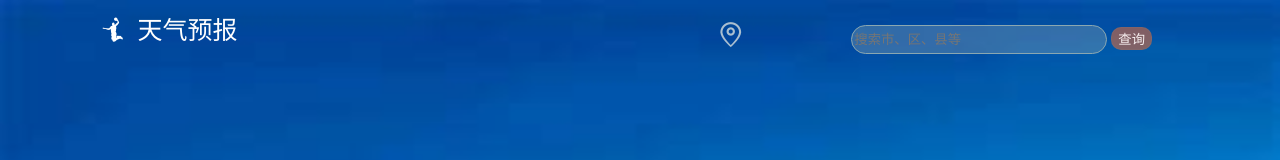
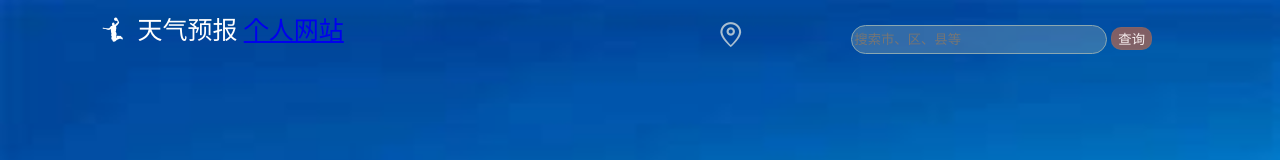
Before and after one commit to justinSun2001/weather, a plain HTML site: page index.html in a window 1280 px wide. Shown: the top 160 px of the page. Drawn offline with Linux system fonts and the light colour scheme.

Commit message:
Update index.html

```diff
--- a/index.html
+++ b/index.html
@@ -12,6 +12,7 @@
     <div class="header">
         <div class="leftArea">
             <span class="iconfont nbaStyle">&#xe637;</span>&nbsp;&nbsp;天气预报
+            <a href="youShe.html" class="personalWeb">个人网站</a>
         </div>
         <div class="rightArea">
             <span class="iconfont weizhiStyle">&#xe67c;</span>&nbsp;
```
